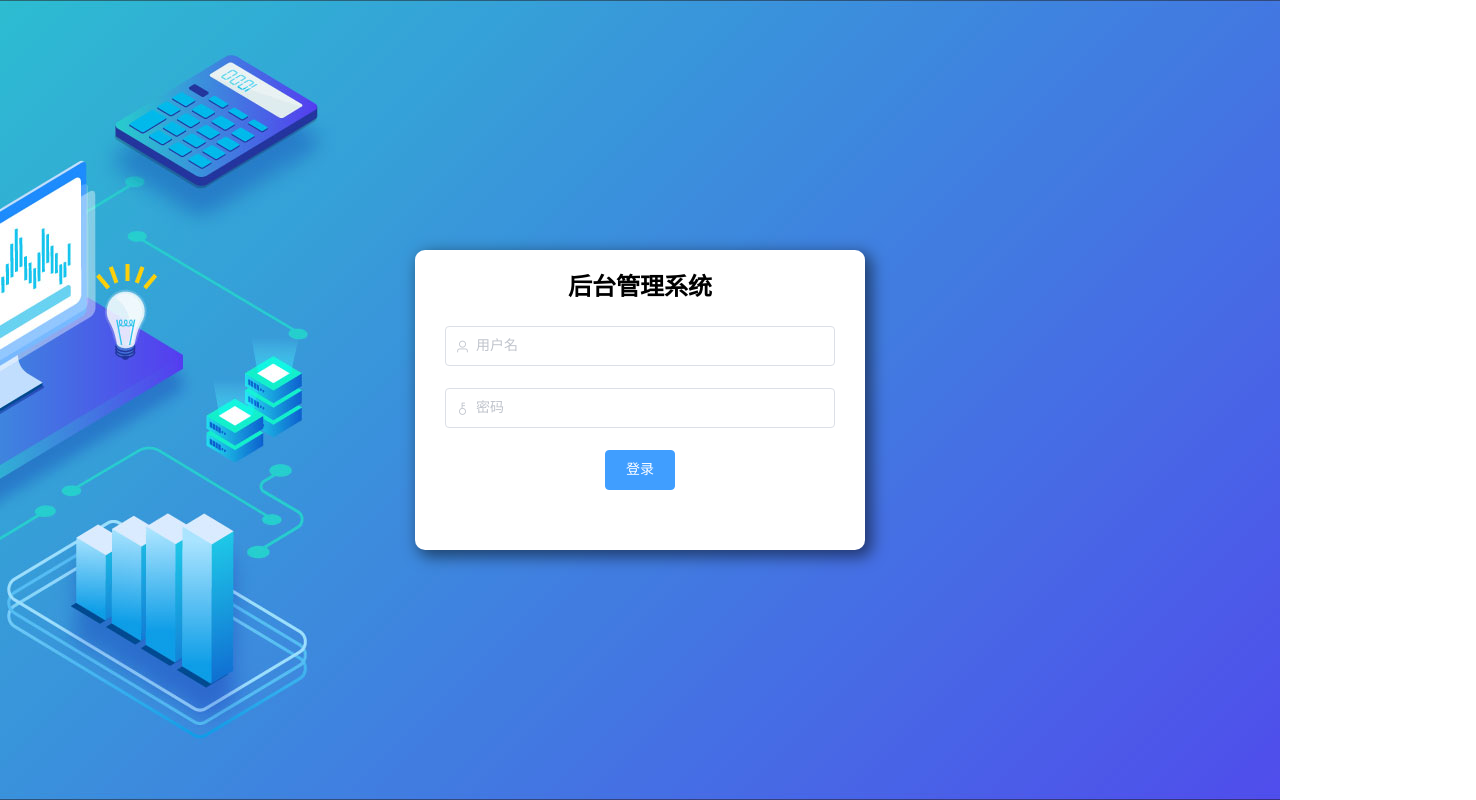
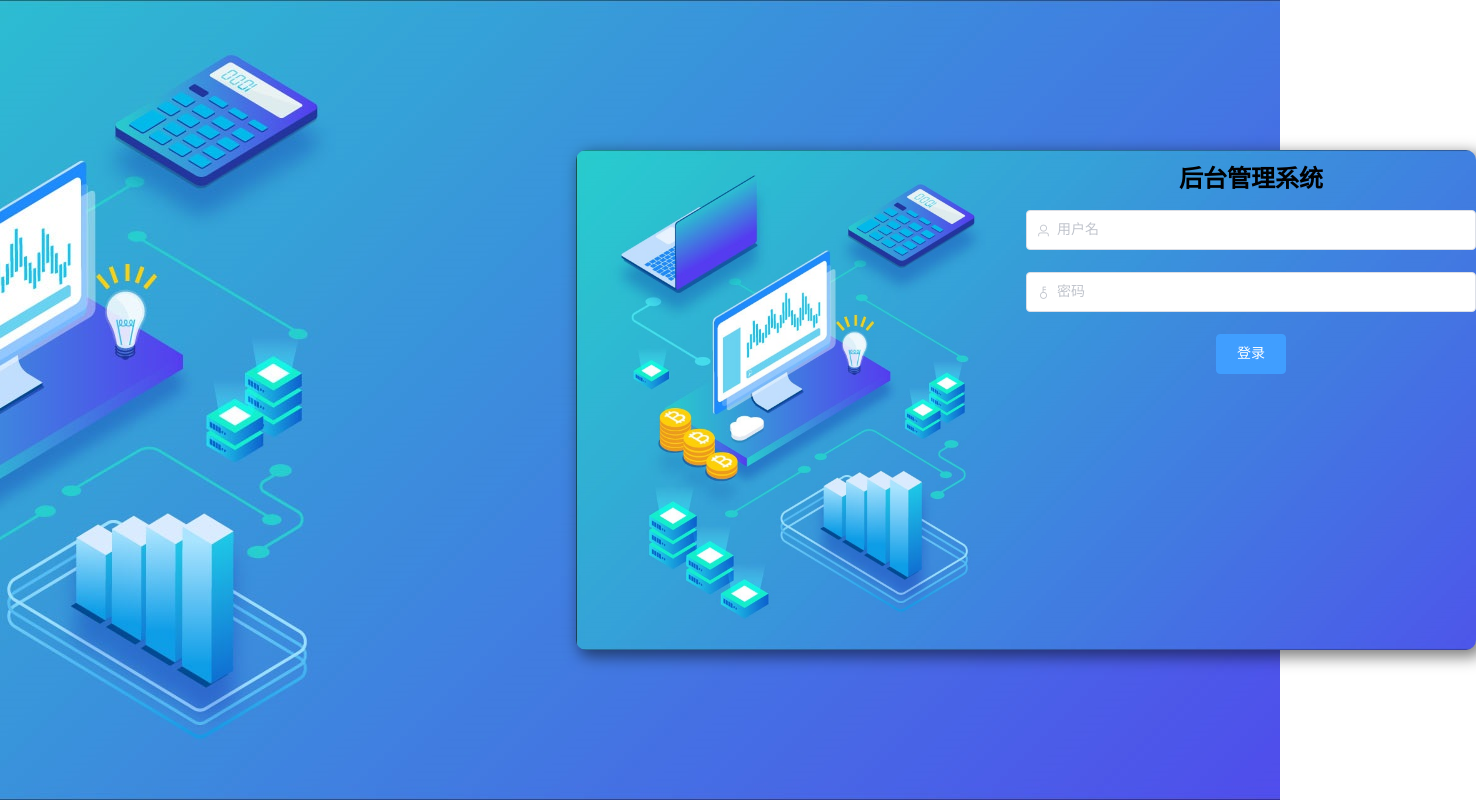
Before and after one commit to xcccch1/system, a Vue app: page /#/login in a window 1280 px wide. Shown: the whole page, 1476 px wide, since content can reach past the window. Built offline with nearby package versions, Linux system fonts and the light colour scheme.

Commit message:
corporation

```diff
--- a/src/view/login/index.vue
+++ b/src/view/login/index.vue
@@ -1,45 +1,25 @@
 <template>
   <div class="login_container">
     <div class="loginbox">
-      <div class="logo">
-        <!-- <el-image
-          style="width: 100px; height: 100px"
-          :src="require('@/assets/logo.png')"
-          fit="cover"
-        ></el-image> -->
-        <p class="title">后台管理系统</p>
+      <div class="test">
+        <!-- <el-image :src="require('@/assets/img/loginbox_img.jpg')" fit="cover"></el-image> -->
       </div>
-      <el-form
-        :model="ruleForm"
-        status-icon
-        :rules="rules"
-        ref="ruleForm"
-        class="demo-ruleForm"
-      >
+      <div style="width: 50%;">
+        <h1 class="title">后台管理系统</h1>
+        <el-form :model="ruleForm" status-icon :rules="rules" ref="ruleForm" class="demo-ruleForm">
           <el-form-item prop="username">
-          <el-input
-            placeholder="用户名"
-            prefix-icon="el-icon-user"
-            type="text"
-            v-model="ruleForm.username"
-            autocomplete="off"
-          ></el-input>
+            <el-input placeholder="用户名" prefix-icon="el-icon-user" type="text" v-model="ruleForm.username"
+              autocomplete="off"></el-input>
           </el-form-item>
           <el-form-item prop="pass">
-          <el-input
-            placeholder="密码"
-            prefix-icon="el-icon-key"
-            type="password"
-            v-model="ruleForm.pass"
-            autocomplete="off"
-          ></el-input>
+            <el-input placeholder="密码" prefix-icon="el-icon-key" type="password" v-model="ruleForm.pass"
+              autocomplete="off"></el-input>
           </el-form-item>
           <el-form-item>
-          <el-button type="primary" @click="submitForm('ruleForm')"
-            >登录</el-button
-          >
+            <el-button type="primary" @click="submitForm('ruleForm')">登录</el-button>
           </el-form-item>
         </el-form>
+      </div>
     </div>
   </div>
 </template>
@@ -101,9 +81,10 @@ export default {
 }
 
 .login_container {
-  display: flex;
-  align-items: center;
-  justify-content: center;
+  position: relative;
+  // display: flex;
+  // align-items: center;
+  // justify-content: center;
   height: 100%;
   // background-color: #2b4b6b;
   background-image: url("@/assets/img/login_background_img.jpg");
@@ -117,17 +98,25 @@ export default {
 }
 
 .loginbox {
-  width: 450px;
-  height: 300px;
+  display: flex;
+  width: 900px;
+  height: 500px;
   background-color: #fff;
   border-radius: 10px;
   text-align: center;
   box-sizing: border-box;
-  padding: 0 30px;
   box-shadow: 5px 5px 15px 2px rgba(0, 0, 0, 0.5);
+  overflow: hidden;
+  background-image: url(@/assets/img/login_background_img.jpg);
+  background-size: cover;
+  position: absolute;
+  left: 45%;
+  top: 50%;
+  transform: translateY(-50%);
 }
 
-.logo {
-  margin-bottom: 10px;
+.test {
+  flex: 1;
+
 }
 </style>
```
Also changed, not shown: src/assets/img/login_background_img.jpg, src/assets/img/loginbox_img.jpg (added). Lines whose indentation alone changed are shown as unchanged.
